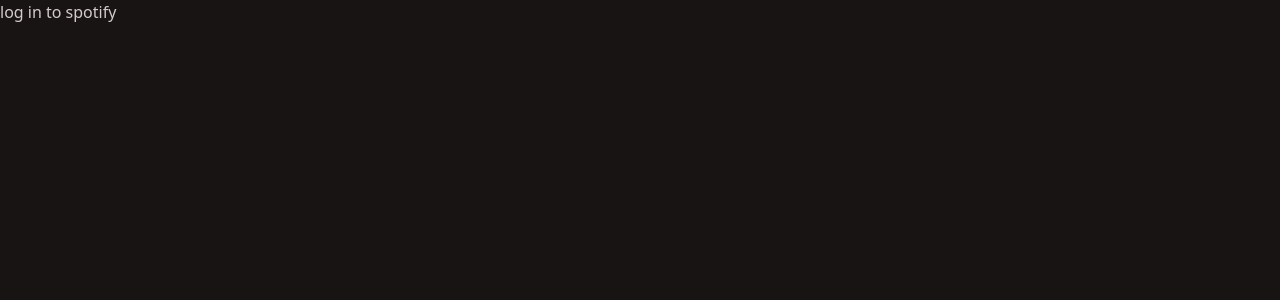
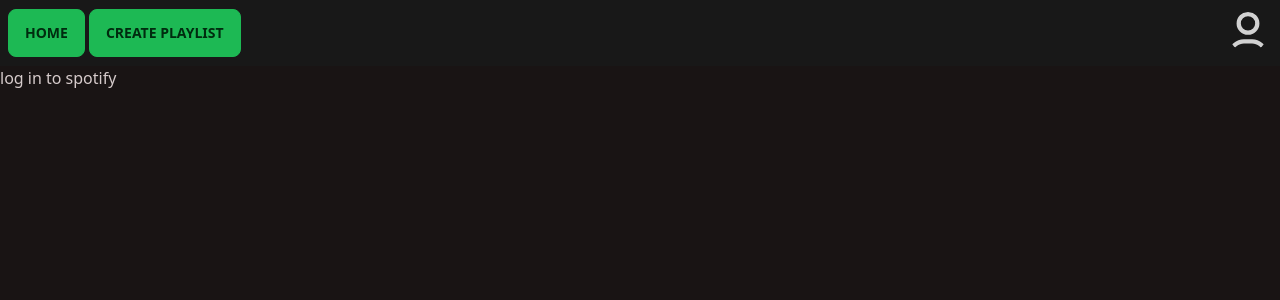
Before and after one commit to emmettxt/spotify-library-manger, a React (Create React App) app: page /login in a window 1280 px wide. Shown: the top 300 px of the page. Built offline with nearby package versions, Linux system fonts and the light colour scheme.

Commit message:
Added navbar

```diff
--- a/src/App.js
+++ b/src/App.js
@@ -7,28 +7,21 @@ import InitializeUserWrapper from "./components/InitialiseUserWrapper";
 import LoadingLibraryModal from "./components/LoadingLibraryModal";
 import { useSelector } from "react-redux";
 import CreatingPlaylistPage from "./components/CreatingPlaylistPage/CreatingPlaylistPage";
+import Navbar from "./components/Navbar/Navbar";
 function App() {
   const isLoading = useSelector((state) => state.library.isLoading);
   return (
     <InitializeUserWrapper>
+      <Navbar />
       <div className="container mx-auto">
         <LoadingLibraryModal show={isLoading} />
         <Routes>
-          <Route
-            path="/"
-            element={
-              // <InitializeUserWrapper>
-              <HomePage />
-              // {/* </InitializeUserWrapper> */}
-            }
-          />
+          <Route path="/" element={<HomePage />} />
           <Route path="/playlist" element={<PlaylistPage />} />
           <Route path="/creatingplaylist" element={<CreatingPlaylistPage />} />
-
           <Route path="/login" element={<Login />} />
           <Route path="/redirect" element={<CallbackPage />}></Route>
         </Routes>
-        {/* <ToggleButtonTest /> */}
       </div>
     </InitializeUserWrapper>
   );
--- a/src/components/LogoutButton.js
+++ b/src/components/LogoutButton.js
@@ -1,16 +1,22 @@
 import { useDispatch } from "react-redux";
 import { useNavigate } from "react-router-dom";
+import { emptyLibrary } from "../reducers/libraryReducer";
 import { logoutUser } from "../reducers/userActions";
 
-const LogoutButton = () => {
+const LogoutButton = ({ className }) => {
   const dispatch = useDispatch();
   const navigate = useNavigate();
   const handleClick = async (event) => {
     event.preventDefault();
     await dispatch(logoutUser());
+    await dispatch(emptyLibrary())
     navigate("/login");
   };
-  return <button onClick={handleClick}>Logout</button>;
+  return (
+    <button className={className} onClick={handleClick}>
+      Logout
+    </button>
+  );
 };
 
 export default LogoutButton;
--- /dev/null
+++ b/src/components/Navbar/Navbar.js
@@ -0,0 +1,67 @@
+import { useSelector } from "react-redux";
+import { NavLink } from "react-router-dom";
+
+import {ReactComponent as UserProfile} from  "../../assets/user-regular.svg"
+import LogoutButton from "../LogoutButton";
+import RefreshLibraryButton from "../RefreshLibraryButton";
+
+const Navbar = () => {
+  const { profile } = useSelector((state) => state.user);
+
+  return (
+    <div className="navbar bg-neutral">
+      <div class="flex-1 gap-1">
+        <NavLink
+          to={"/"}
+          className={(isActive) => (isActive ? "btn btn-primary " : "btn")}
+        >
+          Home
+        </NavLink>
+        <NavLink
+          to={"/playlist"}
+          className={(isActive) => (isActive ? "btn btn-primary " : "btn")}
+        >
+          Create Playlist
+        </NavLink>
+      </div>
+
+      <div className="flex-none gap-2">
+        <div className="dropdown dropdown-end">
+          <label tabIndex={0} className="btn btn-ghost btn-circle avatar">
+            <div className="w-10 rounded-full">
+              {profile?.images?.[0]?
+              <img
+              src={
+                profile.images?.[0]
+                ? profile.images?.[0]
+                : "../../assets/user-regular"
+              }
+              alt="user profile"
+              />:
+              <UserProfile className="text-neutral-content fill-neutral-content" />
+            }
+            </div>
+          </label>
+          <ul
+            tabIndex={0}
+            className="mt-3 p-2 shadow menu menu-compact dropdown-content bg-base-100 rounded-box w-52"
+          >
+            <li className="text-primary">
+              <a className="justify-between" href={profile?.external_urls?.spotify} target='_blank' rel="noreferrer">
+                {profile?.display_name}
+              </a>
+            </li>
+            <li>
+              <LogoutButton/>
+            </li>
+            <li>
+              <RefreshLibraryButton/>
+            </li>
+          </ul>
+        </div>
+      </div>
+    </div>
+  );
+};
+
+export default Navbar;
--- /dev/null
+++ b/src/components/RefreshLibraryButton.js
@@ -0,0 +1,17 @@
+import { useDispatch } from "react-redux";
+import { refreshLibrary } from "../reducers/libraryReducer";
+
+const RefreshLibraryButton = ({ className }) => {
+  const dispatch = useDispatch();
+  const handleClick = async (event) => {
+    event.preventDefault();
+    await dispatch(refreshLibrary());
+  };
+  return (
+    <button className={className} onClick={handleClick}>
+      Refresh Library
+    </button>
+  );
+};
+
+export default RefreshLibraryButton;
```
Also changed, not shown: src/assets/user-regular.svg (added).
